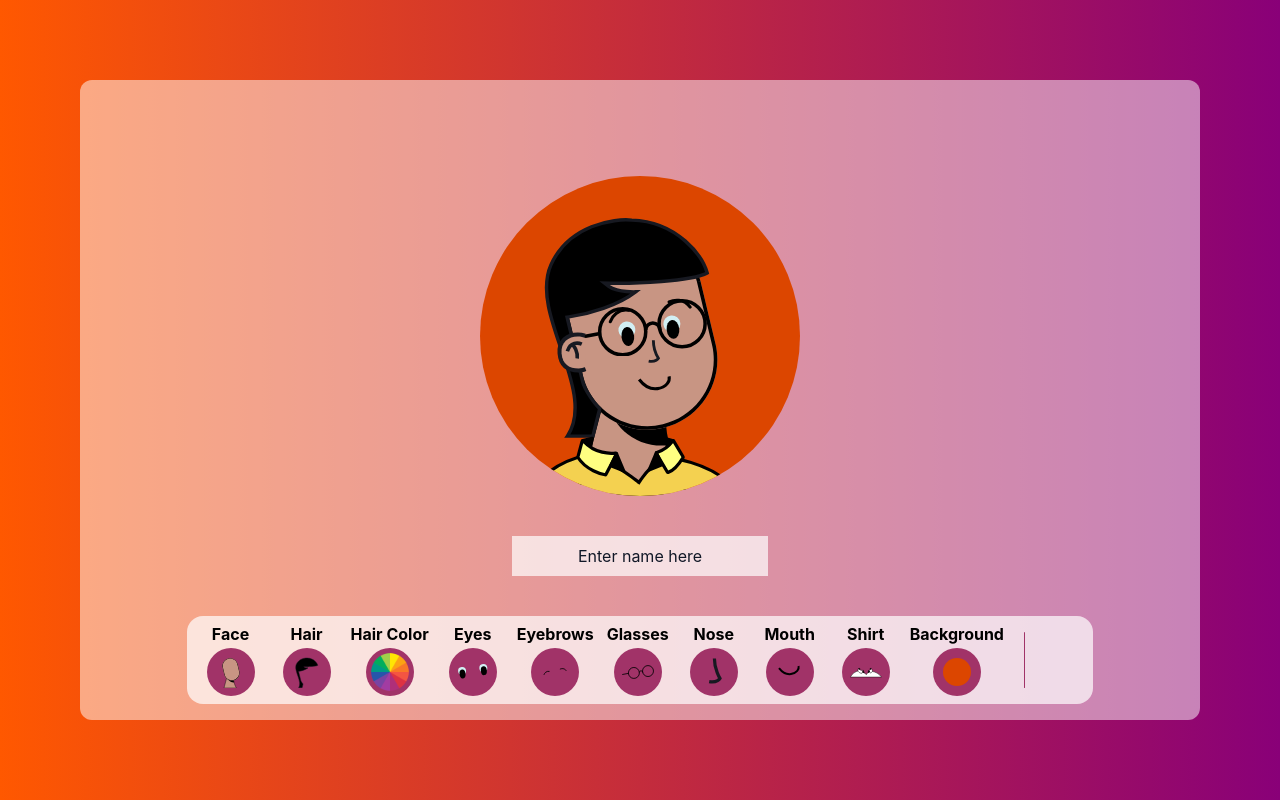
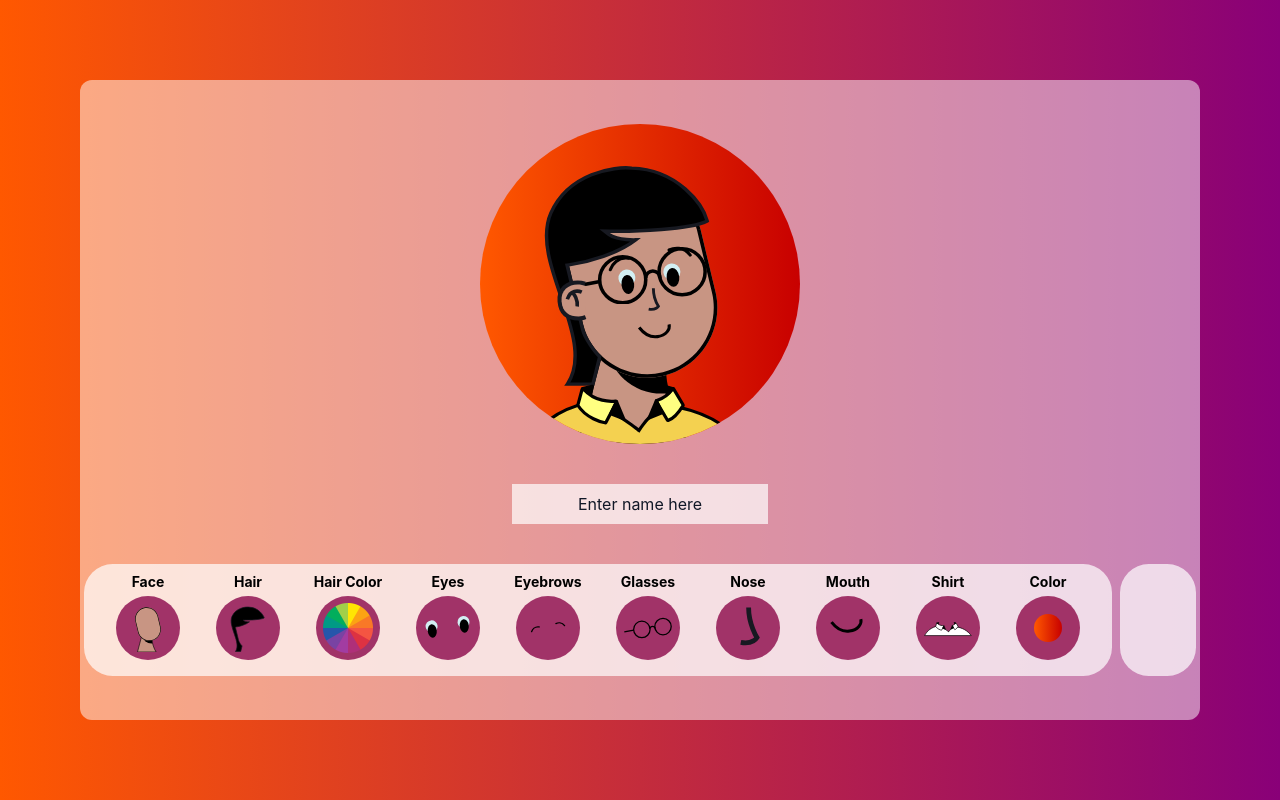
Before and after one commit to RussDow/ja-avatars, a React (Vite) app: page / in a window 1280 px wide. Built offline with nearby package versions, Linux system fonts and the light colour scheme; a web font is replaced by a local one.

Commit message:
update to latest comps with name input

```diff
--- a/src/App.tsx
+++ b/src/App.tsx
@@ -1,56 +1,54 @@
-import React, { Component } from "react";
+import { useState, useCallback, ChangeEvent } from "react";
 import domtoimage from "dom-to-image";
 import { saveAs } from "file-saver";
+import ReactNiceAvatar from "./index";
+import { genConfig } from "./utils";
+import AvatarEditor from "./AvatarEditor/index";
+import "./styles.css";
+import { NiceAvatarProps } from "./types";
 
-import ReactNiceAvatar, { genConfig } from "./index";
-
-import AvatarEditor from "./AvatarEditor/index";
-
-import "./styles.css"
-
-class App extends Component {
-  constructor(props) {
-    super(props);
-    this.state = {
+const App = () => {
+  const [state, setState] = useState({
     config: genConfig({
       isGradient: Boolean(Math.round(Math.random())),
     }),
-      shape: "circle",
+    shape: "circle" as NiceAvatarProps["shape"],
     name: "",
-    };
-    this.avatarId = "myAvatar";
-  }
+  });
 
-  selectConfig(config) {
-    this.setState({ config });
-  }
+  const avatarId = "myAvatar";
 
-  updateConfig(key, value) {
-    const { config } = this.state;
-    config[key] = value;
-    this.setState({ config });
-  }
+  const updateConfig = useCallback(
+    (key: string | number, value: string | number | boolean) => {
+      setState((prevState) => ({
+        ...prevState,
+        config: { ...prevState.config, [key]: value },
+      }));
+    },
+    []
+  );
 
-  resetConfig() {
-    this.setState({
+  const resetConfig = useCallback(() => {
+    setState((prevState) => ({
+      ...prevState,
       config: genConfig({
         isGradient: Boolean(Math.round(Math.random())),
       }),
-      name: ""
-    });
-  }
+      name: "",
+    }));
+  }, []);
 
-  updateShape(shape) {
-    this.setState({ shape });
-  }
+  const onInputChange = useCallback((e: ChangeEvent<HTMLInputElement>) => {
+    setState((prevState) => ({ ...prevState, name: e.target.value }));
+  }, []);
 
-  async download() {
-    if (this.state.name === "") {
+  const download = useCallback(async () => {
+    if (state.name === "") {
       alert("Enter your name to save your avatar!");
       return;
     }
     const scale = 2;
-    const node = document.getElementById(this.avatarId);
+    const node = document.getElementById(avatarId);
     if (node) {
       const blob = await domtoimage.toBlob(node, {
         height: node.offsetHeight * scale,
@@ -63,49 +61,38 @@ class App extends Component {
         width: node.offsetWidth * scale,
       });
 
-      const { name } = this.state;
-      saveAs(blob, name + ".png");
+      saveAs(blob, state.name + ".png");
+      resetConfig();
+    }
+  }, [state.name, resetConfig]);
 
-      this.resetConfig();
-    }
-  }
-
-  onInputChange(e) {
-    this.setState({ name: e.target.value });
-  }
-
-  render() {
-    const { config, shape, name } = this.state;
   return (
     <div className="App flex flex-col min-h-screen p-20">
-        <main className="flex-grow h-full w-full bg-white bg-opacity-50 rounded-xl">
-          <div className="flex-1 flex flex-col items-center pt-24">
-            <div id={this.avatarId} className="mb-10">
+      <main className="flex-grow h-full w-full bg-white bg-opacity-50 rounded-xl flex items-center">
+        <div className="flex-1 flex flex-col items-center">
+          <div id={avatarId} className="mb-10">
             <ReactNiceAvatar
               className="w-80 h-80"
+              {...state.config}
               hairColorRandom={true}
-                shape={shape}
-                {...config}
+              shape={state.shape}
             />
           </div>
           <input
             className="bg-white bg-opacity-70 w-64 h-10 p-2 mb-10 text-center outline-none z-50 text-black placeholder-gray-900"
             placeholder="Enter name here"
-              onChange={this.onInputChange.bind(this)}
-              value={name}
+            onChange={onInputChange}
+            value={state.name}
           />
           <AvatarEditor
-              config={config}
-              shape={shape}
-              updateConfig={this.updateConfig.bind(this)}
-              updateShape={this.updateShape.bind(this)}
-              download={this.download.bind(this)}
+            config={state.config}
+            updateConfig={updateConfig}
+            download={download}
           />
         </div>
       </main>
     </div>
   );
-  }
-}
+};
 
 export default App;
--- a/src/AvatarEditor/index.scss
+++ b/src/AvatarEditor/index.scss
@@ -12,14 +12,6 @@
   75% {
     transform: scale(0.95, 1.05);
   }
-}
-
-.AvatarEditor {
-  background: rgba(255, 255, 255, 0.1);
-
-  .divider {
-    width: 1.5px;
-    background: #A13368;
 }
 
 .iconfont {
@@ -41,16 +33,3 @@
     transition: all 0.2s ease-out;
   }
 }
-
-  .codeBlock {
-    background: #222;
-    color: #eeebff;
-    opacity: 0;
-    transform: translateY(10px);
-    transition: all 0.2s ease-out;
-    &.active {
-      opacity: 1;
-      transform: translateY(0);
-    }
-  }
-}
--- a/src/AvatarEditor/index.tsx
+++ b/src/AvatarEditor/index.tsx
@@ -1,7 +1,4 @@
-import React, { Component } from "react";
-import PropTypes from "prop-types";
-
-import { defaultOptions } from "../utils";
+import { DefaultOptions, defaultOptions } from "../utils";
 import Face from "../face/index";
 import Hair from "../hair/index";
 import Eyes from "../eyes/index";
@@ -11,227 +8,172 @@ import Nose from "../nose/index";
 import Mouth from "../mouth/index";
 import Shirt from "../shirt/index";
 import ColorPicker from "../colorpicker/index";
+import SectionWrapper from "./SectionWrapper/index";
 
-import SectionWrapper from "./SectionWrapper/index";
+import { AvatarFullConfig, HairStyleMan, HairStyleWoman } from "../types";
 
 import "./index.scss";
 
-export default class AvatarEditor extends Component {
-  static propTypes = {
-    config: PropTypes.object.isRequired,
-    shape: PropTypes.string.isRequired,
-    updateConfig: PropTypes.func.isRequired,
-    updateShape: PropTypes.func.isRequired,
-    download: PropTypes.func.isRequired,
-  };
+interface AvatarEditorProps {
+  config: AvatarFullConfig;
+  updateConfig: (
+    key: string | number,
+    value: string | number | boolean
+  ) => void;
+  download: () => Promise<void>;
+}
 
-  constructor(props) {
-    super(props);
-    this.state = {
-      isCodeShow: false,
-    };
-    this.myDefaultOptions = this.genDefaultOptions(defaultOptions);
-    this.shapes = ["circle", "rounded", "square"];
+type HairStyle = HairStyleMan | HairStyleWoman;
+
+interface CustomDefaultOptions extends DefaultOptions {
+  hairStyle: HairStyle[];
+  eyeBrowStyle: string[];
+  bgColor: string[];
 }
 
 // Modification on defaultOptions for convenient
-  genDefaultOptions(opts) {
-    const hairSet = new Set(opts.hairStyleMan.concat(opts.hairStyleWoman));
+const genDefaultOptions = (opts: DefaultOptions) => {
+  const hairSet = new Set<HairStyle>(
+    (opts.hairStyleMan as HairStyle[]).concat(opts.hairStyleWoman)
+  );
   return {
     ...opts,
     hairStyle: Array.from(hairSet),
     eyeBrowStyle: opts.eyeBrowWoman,
     bgColor: opts.bgColor.concat(opts.gradientBgColor),
   };
-  }
+};
 
-  switchConfig(type, currentOpt) {
-    const { updateConfig } = this.props;
-    const opts = this.myDefaultOptions[type];
-    const currentIdx = opts.findIndex((item) => item === currentOpt);
+const AvatarEditor = ({
+  config,
+  updateConfig,
+  download,
+}: AvatarEditorProps) => {
+  const myDefaultOptions = genDefaultOptions(defaultOptions);
+
+  const switchConfig = (
+    type: keyof CustomDefaultOptions,
+    currentOpt: string | undefined
+  ) => {
+    const opts = myDefaultOptions[type];
+    const currentIdx = opts.findIndex((item: string) => item === currentOpt);
     const newIdx = (currentIdx + 1) % opts.length;
     updateConfig(type, opts[newIdx]);
-  }
+  };
 
-  switchHairColor(event) {
-    const { updateConfig } = this.props;
+  const switchHairColor = (event: React.ChangeEvent<HTMLInputElement>) => {
     updateConfig("hairColor", event.target.value);
-  }
-
-  applyConfig(type, value) {
-    const { updateConfig } = this.props;
-    updateConfig(type, value);
-  }
-
-  switchShape(currentShape) {
-    const { updateShape } = this.props;
-    const currentIdx = this.shapes.findIndex((item) => item === currentShape);
-    const newIdx = (currentIdx + 1) % this.shapes.length;
-    updateShape(this.shapes[newIdx]);
-  }
-
-  toggleCodeShow() {
-    const { isCodeShow } = this.state;
-    this.setState({
-      isCodeShow: !isCodeShow,
-    });
-  }
-
-  genCodeString(config) {
-    const ignoreAttr = ["id"];
-    const myConfig = Object.keys(config)
-      .filter((key) => !ignoreAttr.includes(key))
-      .reduce((acc, key) => ({ ...acc, [key]: config[key] }), {});
-    return (
-      "const config = " +
-      JSON.stringify(myConfig, null, 2) +
-      "\n" +
-      "const myConfig = genConfig(config)\n" +
-      "<NiceAvatar style={{ width: '5rem', height: '5rem' }} {...myConfig} />"
-    );
-  }
-
-  render() {
-    const { config, download } = this.props;
+  };
 
   return (
-      <div className="AvatarEditor rounded-2xl px-3 py-2 flex gap-3 items-center bg-white bg-opacity-70">
+    <div className="flex gap-2">
+      <div className="AvatarEditor rounded-[1.8rem] px-6 pt-2 pb-4 flex gap-5 items-center bg-white bg-opacity-70 text-sm">
         {/* Face */}
         <SectionWrapper
-          className="w-12 h-12 rounded-full p-2 mx-2"
+          className="w-16 h-16 rounded-full p-2 mx-2"
           tip="Face"
-          switchConfig={this.switchConfig.bind(
-            this,
-            "faceColor",
-            config.faceColor
-          )}
+          switchConfig={() => switchConfig("faceColor", config.faceColor)}
         >
-          <Face color={config.faceColor} />
+          <Face color={config.faceColor!} />
         </SectionWrapper>
 
         {/* Hair style */}
         <SectionWrapper
-          className="w-12 h-12 rounded-full p-2 mx-2"
+          className="w-16 h-16 rounded-full p-2 mx-2"
           tip="Hair"
-          switchConfig={this.switchConfig.bind(
-            this,
-            "hairStyle",
-            config.hairStyle
-          )}
+          switchConfig={() => switchConfig("hairStyle", config.hairStyle)}
         >
           <Hair
-            style={config.hairStyle}
-            color={config.hairColor}
+            style={config.hairStyle!}
+            color={config.hairColor!}
             colorRandom={true}
           />
         </SectionWrapper>
 
         {/*Hair color*/}
         <SectionWrapper
-          className="w-12 h-12 rounded-full p-2 mx-2 relative"
+          className="w-16 h-16 rounded-full p-2 mx-2 relative"
           tip="Hair Color"
           switchConfig={() => {
             null;
           }}
         >
+          <>
             <input
               type="color"
-            className="colorPicker bg-transparent border-0 opacity-0 absolute h-12 cursor-pointer"
+              className="colorPicker bg-transparent border-0 opacity-0 absolute h-12 cursor-pointer z-50"
               value={config.hairColor}
-            onChange={(e) => this.switchHairColor(e)}
+              onChange={(e) => switchHairColor(e)}
             />
-          <div className="w-12 h-12 absolute">
+            <div className="w-16 h-16 absolute">
               <ColorPicker />
             </div>
+          </>
         </SectionWrapper>
 
         {/* Eyes style */}
         <SectionWrapper
-          className="w-12 h-12 rounded-full p-2 mx-2"
+          className="w-16 h-16 rounded-full p-2 mx-2"
           tip="Eyes"
-          switchConfig={this.switchConfig.bind(
-            this,
-            "eyeStyle",
-            config.eyeStyle
-          )}
+          switchConfig={() => switchConfig("eyeStyle", config.eyeStyle)}
         >
-          <Eyes style={config.eyeStyle} color="#fff" />
+          <Eyes style={config.eyeStyle!} />
         </SectionWrapper>
 
         {/* EyeBrow style */}
         <SectionWrapper
-          className="w-12 h-12 rounded-full p-2 mx-2"
+          className="w-16 h-16 rounded-full p-2 mx-2"
           tip="Eyebrows"
-          switchConfig={this.switchConfig.bind(
-            this,
-            "eyeBrowStyle",
-            config.eyeBrowStyle
-          )}
+          switchConfig={() => switchConfig("eyeBrowStyle", config.eyeBrowStyle)}
         >
-          <EyeBrow style={config.eyeBrowStyle} color="#fff" />
+          <EyeBrow style={config.eyeBrowStyle!} />
         </SectionWrapper>
 
         {/* Glasses style */}
         <SectionWrapper
-          className="w-12 h-12 rounded-full p-2 mx-2"
+          className="w-16 h-16 rounded-full p-2 mx-2"
           tip="Glasses"
-          switchConfig={this.switchConfig.bind(
-            this,
-            "glassesStyle",
-            config.glassesStyle
-          )}
+          switchConfig={() => switchConfig("glassesStyle", config.glassesStyle)}
         >
           {config.glassesStyle == "none" ? (
             <span className="text-2xl">🚫</span>
           ) : (
-            <Glasses style={config.glassesStyle} color="#fff" />
+            <Glasses style={config.glassesStyle!} />
           )}
         </SectionWrapper>
 
         {/* Nose style */}
         <SectionWrapper
-          className="w-12 h-12 rounded-full p-2 mx-2"
+          className="w-16 h-16 rounded-full p-2 mx-2"
           tip="Nose"
-          switchConfig={this.switchConfig.bind(
-            this,
-            "noseStyle",
-            config.noseStyle
-          )}
+          switchConfig={() => switchConfig("noseStyle", config.noseStyle)}
         >
-          <Nose style={config.noseStyle} color="#fff" />
+          <Nose style={config.noseStyle!} />
         </SectionWrapper>
 
         {/* Mouth style */}
         <SectionWrapper
-          className="w-12 h-12 rounded-full p-2 mx-2"
+          className="w-16 h-16 rounded-full p-2 mx-2"
           tip="Mouth"
-          switchConfig={this.switchConfig.bind(
-            this,
-            "mouthStyle",
-            config.mouthStyle
-          )}
+          switchConfig={() => switchConfig("mouthStyle", config.mouthStyle)}
         >
-          <Mouth style={config.mouthStyle} color="#fff" />
+          <Mouth style={config.mouthStyle!} />
         </SectionWrapper>
 
         {/* Shirt style */}
         <SectionWrapper
-          className="w-12 h-12 rounded-full p-2 mx-2"
+          className="w-16 h-16 rounded-full p-2 mx-2"
           tip="Shirt"
-          switchConfig={this.switchConfig.bind(
-            this,
-            "shirtStyle",
-            config.shirtStyle
-          )}
+          switchConfig={() => switchConfig("shirtStyle", config.shirtStyle)}
         >
-          <Shirt style={config.shirtStyle} color="#fff" />
+          <Shirt style={config.shirtStyle!} color="#fff" />
         </SectionWrapper>
 
         {/* Background Color */}
         <SectionWrapper
-          className="w-12 h-12 rounded-full p-2 mx-2"
-          tip="Background"
-          switchConfig={this.switchConfig.bind(this, "bgColor", config.bgColor)}
+          className="w-16 h-16 rounded-full p-2 mx-2"
+          tip="Color"
+          switchConfig={() => switchConfig("bgColor", config.bgColor)}
         >
           <div
             className={"w-7 h-7 bg-white rounded-full"}
@@ -239,13 +181,16 @@ export default class AvatarEditor extends Component {
           />
         </SectionWrapper>
 
-        <div className="divider h-14 rounded mx-2" />
+        {/* <div className="divider h-14 rounded mx-2" /> */}
+
+      </div>
       <i
-          className="iconfont icon-download text-4xl text-black mr-2 cursor-pointer"
+      className="iconfont icon-download text-4xl text-black cursor-pointer rounded-[1.8rem] px-6 py-3 flex gap-3 items-center bg-white bg-opacity-70"
       data-tip="Download"
       onClick={download}
     />
     </div>
   );
-  }
-}
+};
+
+export default AvatarEditor;
--- a/src/index.tsx
+++ b/src/index.tsx
@@ -1,9 +1,6 @@
-import React, { Component } from "react";
-import PropTypes from "prop-types";
-
 import type { NiceAvatarProps } from "./types"
 
-import { genConfig, defaultOptions } from "./utils";
+import { genConfig } from "./utils";
 
 import Face from "./face";
 import Hair from "./hair";
@@ -15,36 +12,13 @@ import Glasses from "./glasses";
 import Nose from "./nose";
 import Mouth from "./mouth";
 import Shirt from "./shirt";
+import React from "react";
 
-export default class ReactNiceAvatar extends Component<NiceAvatarProps> {
-  static propTypes = {
-    id: PropTypes.string,
-    className: PropTypes.string,
-    style: PropTypes.object,
-    shape: PropTypes.oneOf(["circle", "rounded", "square"]),
-    sex: PropTypes.oneOf(defaultOptions.sex),
-    faceColor: PropTypes.string,
-    earSize: PropTypes.oneOf(defaultOptions.earSize),
-    hairColor: PropTypes.string,
-    hairStyle: PropTypes.oneOf(
-      (defaultOptions.hairStyleMan as string[]).concat(defaultOptions.hairStyleWoman as string[])
-    ),
-    hatColor: PropTypes.string,
-    hatStyle: PropTypes.oneOf(defaultOptions.hatStyle),
-    hairColorRandom: PropTypes.bool,
-    eyeStyle: PropTypes.oneOf(defaultOptions.eyeStyle),
-    glassesStyle: PropTypes.oneOf(defaultOptions.glassesStyle),
-    noseStyle: PropTypes.oneOf(defaultOptions.noseStyle),
-    mouthStyle: PropTypes.oneOf(defaultOptions.mouthStyle),
-    shirtStyle: PropTypes.oneOf(defaultOptions.shirtStyle),
-    shirtColor: PropTypes.string,
-    bgColor: PropTypes.string,
-    isGradient: PropTypes.bool
-  }
 
-  render() {
-    const { id, className, style, shape = "circle", hairColorRandom = false } = this.props;
-    const config = genConfig(this.props);
+
+const ReactNiceAvatar: React.FC<NiceAvatarProps> = (props) => {
+  const { id, className, style, shape = "circle", hairColorRandom = false } = props;
+  const config = genConfig(props);
 
   // Background shape
   let borderRadius;
@@ -124,6 +98,5 @@ export default class ReactNiceAvatar extends Component<NiceAvatarProps> {
     </div>
   );
 }
-}
 
-export { genConfig } from "./utils";
+export default ReactNiceAvatar;
--- a/src/styles.css
+++ b/src/styles.css
@@ -554,10 +554,6 @@ video {
   --tw-contain-style:  ;
 }
 
-.static {
-  position: static;
-}
-
 .absolute {
   position: absolute;
 }
@@ -587,10 +583,6 @@ video {
   margin-bottom: 2.5rem;
 }
 
-.mr-2 {
-  margin-right: 0.5rem;
-}
-
 .flex {
   display: flex;
 }
@@ -611,6 +603,10 @@ video {
   height: 3.5rem;
 }
 
+.h-16 {
+  height: 4rem;
+}
+
 .h-7 {
   height: 1.75rem;
 }
@@ -627,8 +623,8 @@ video {
   min-height: 100vh;
 }
 
-.w-12 {
-  width: 3rem;
+.w-16 {
+  width: 4rem;
 }
 
 .w-64 {
@@ -679,16 +675,24 @@ video {
   gap: 0.25rem;
 }
 
+.gap-2 {
+  gap: 0.5rem;
+}
+
 .gap-3 {
   gap: 0.75rem;
+}
+
+.gap-5 {
+  gap: 1.25rem;
 }
 
 .rounded {
   border-radius: 0.25rem;
 }
 
-.rounded-2xl {
-  border-radius: 1rem;
+.rounded-\[1\.8rem\] {
+  border-radius: 1.8rem;
 }
 
 .rounded-full {
@@ -728,18 +732,22 @@ video {
   padding: 5rem;
 }
 
-.px-3 {
-  padding-left: 0.75rem;
-  padding-right: 0.75rem;
+.px-6 {
+  padding-left: 1.5rem;
+  padding-right: 1.5rem;
 }
 
-.py-2 {
-  padding-top: 0.5rem;
-  padding-bottom: 0.5rem;
+.py-3 {
+  padding-top: 0.75rem;
+  padding-bottom: 0.75rem;
 }
 
-.pt-24 {
-  padding-top: 6rem;
+.pb-4 {
+  padding-bottom: 1rem;
+}
+
+.pt-2 {
+  padding-top: 0.5rem;
 }
 
 .text-center {
@@ -754,6 +762,11 @@ video {
 .text-4xl {
   font-size: 2.25rem;
   line-height: 2.5rem;
+}
+
+.text-sm {
+  font-size: 0.875rem;
+  line-height: 1.25rem;
 }
 
 .font-bold {
@@ -790,10 +803,6 @@ video {
   outline-offset: 2px;
 }
 
-.filter {
-  filter: var(--tw-blur) var(--tw-brightness) var(--tw-contrast) var(--tw-grayscale) var(--tw-hue-rotate) var(--tw-invert) var(--tw-saturate) var(--tw-sepia) var(--tw-drop-shadow);
-}
-
 #root {
   min-height: 100vh;
   background: linear-gradient(90deg, #ff5800, #890078);
--- a/src/utils.ts
+++ b/src/utils.ts
@@ -36,6 +36,7 @@ export const pickRandomFromList: PickRandomFromList = (data, { avoidList = [], u
     .filter(Boolean)
     .reduce(
       (acc, cur) => acc.concat(new Array(15).fill(cur)),
+      // eslint-disable-next-line @typescript-eslint/no-explicit-any
       [] as any[]
     );
   myData = myData.concat(usuallyData);
@@ -49,7 +50,7 @@ export const pickRandomFromList: PickRandomFromList = (data, { avoidList = [], u
 /**
  * Gennerate avatar configurations
  */
-interface DefaultOptions {
+export interface DefaultOptions {
   sex: Sex[],
   faceColor: string[],
   earSize: EarSize[],
```
Also changed, not shown: package.json (+5 -2 lines), 1 other file (tests, documents, lock files or other folders). Lines whose indentation alone changed are shown as unchanged.
